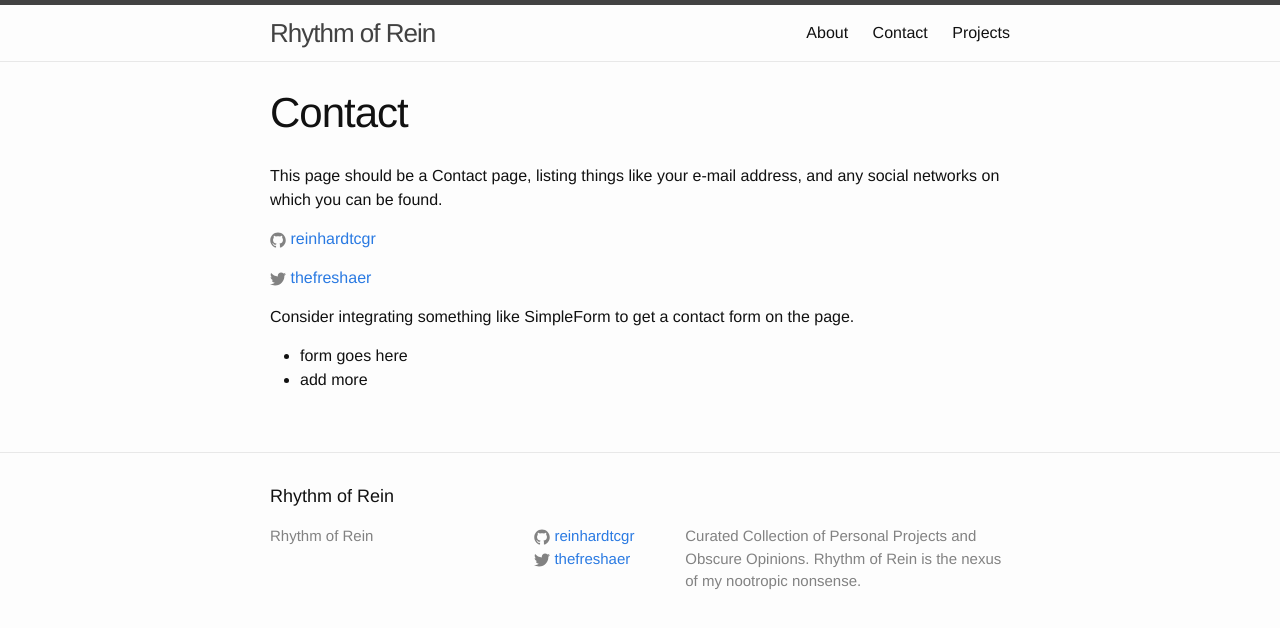
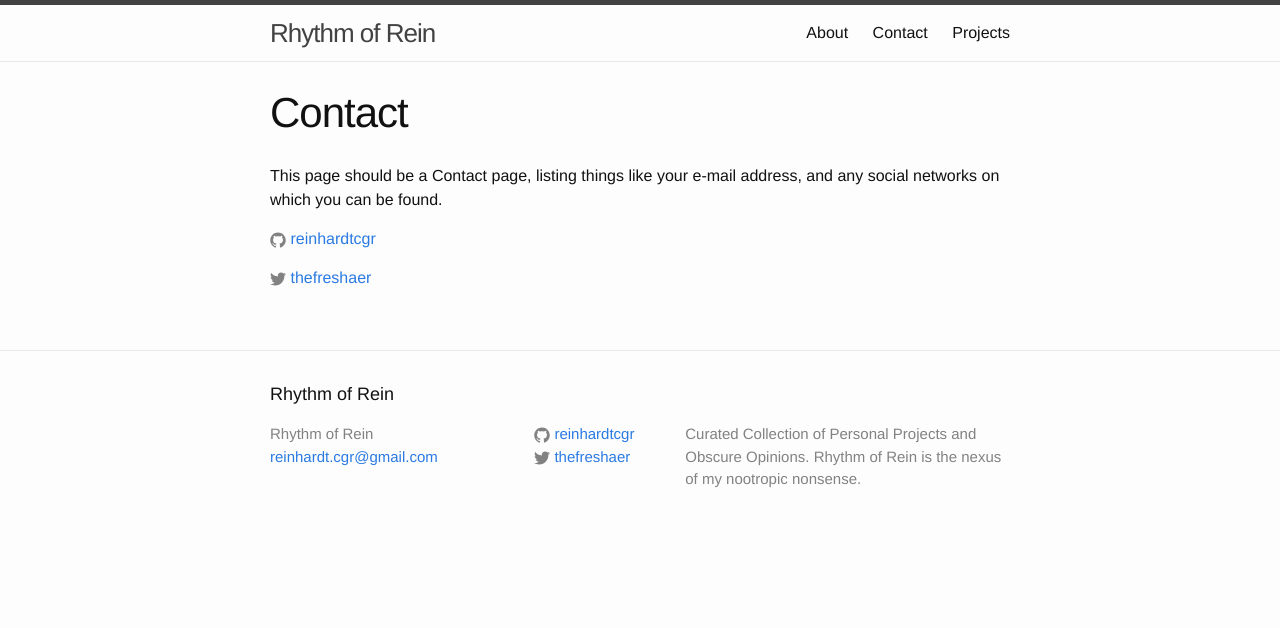
Before and after one commit to reinhardt021/reinhardt021.github.io, a Jekyll site: the page built from contact.md, in a window 1280 px wide. Shown: the top 628 px of the page. Built offline with Jekyll 4.4.1, drawn with Linux system fonts in a browser that asks for light colours.

Commit message:
More cleanup of pages and reformatting

```diff
--- a/_config.yml
+++ b/_config.yml
@@ -7,7 +7,7 @@
 
 # Site settings
 title: Rhythm of Rein
-email: # nothing
+email: reinhardt.cgr@gmail.com
 description: > # this means to ignore newlines until "baseurl:"
   Curated Collection of Personal Projects and Obscure Opinions.
   Rhythm of Rein is the nexus of my nootropic nonsense.
--- a/contact.md
+++ b/contact.md
@@ -14,10 +14,10 @@ and any social networks on which you can be found.
   {% include icon-twitter.html username=site.twitter_username %}
 {% endif %}
 
-Consider integrating something like SimpleForm to get a contact form on the page.
+<!-- Consider integrating something like SimpleForm to get a contact form on the page
  - form goes here
  - add more
-
+ -->
 
 <!-- You can find the source code for the Jekyll new theme at:
 {% include icon-github.html username="jglovier" %} /
```
Also changed, not shown: projects.md (+2 -2 lines).
